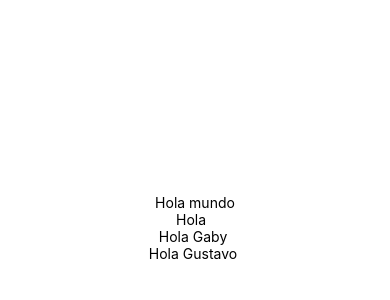
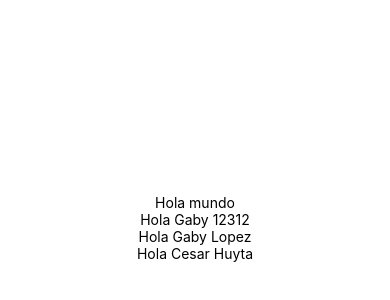
Before and after one commit to tartuzet/pokedex, a React Native app: screen / in a window 390 px wide. Shown: the part 194-494 px from the top of the page. Built offline with nearby package versions, Linux system fonts and the light colour scheme.

Commit message:
se agregaron propTypes

```diff
--- a/App.js
+++ b/App.js
@@ -7,9 +7,9 @@ export default function App() {
     <View style={styles.container}>
       <Text>Hola mundo</Text>
 
-      <Saludar/>
-      <Saludar name="Gaby" />
-      <Saludar name="Gustavo" />
+      <Saludar firstname="Gaby" lastname={12312} />
+      <Saludar firstname="Gaby" lastname="Lopez"/>
+      <Saludar firstname="Cesar" lastname="Huyta" />
 
 
     </View>
--- a/src/components/Saludar.js
+++ b/src/components/Saludar.js
@@ -1,15 +1,27 @@
 import {Text, View } from 'react-native';
-
+import PropTypes from 'prop-types' ;
 
 export default function Saludar(props) {
 
-const {name} = props;
+const {firstname,lastname} = props;
 
 
     return (
         <View>
-            <Text>Hola {name} </Text>
+            <Text>Hola {firstname} {lastname}</Text>
         </View>
       );
 
 }
+
+// Saludar.defaultProps = {
+
+// firstname : "Gustavo" ,
+// lastname: "Isidoro"
+
+// };
+
+Saludar.propTypes ={
+    firstname: PropTypes.string.isRequired,
+    lastname:PropTypes.string
+};
```
